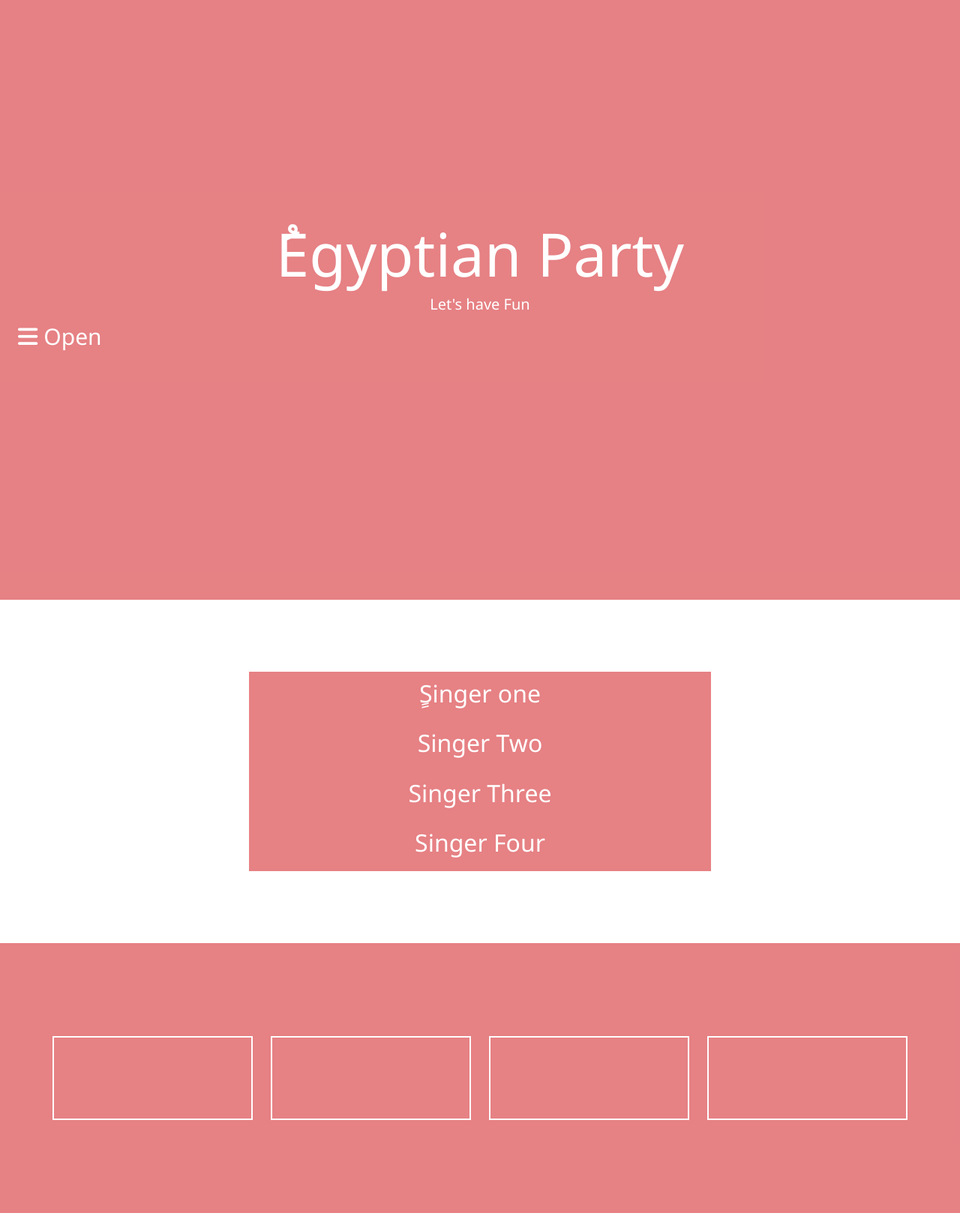
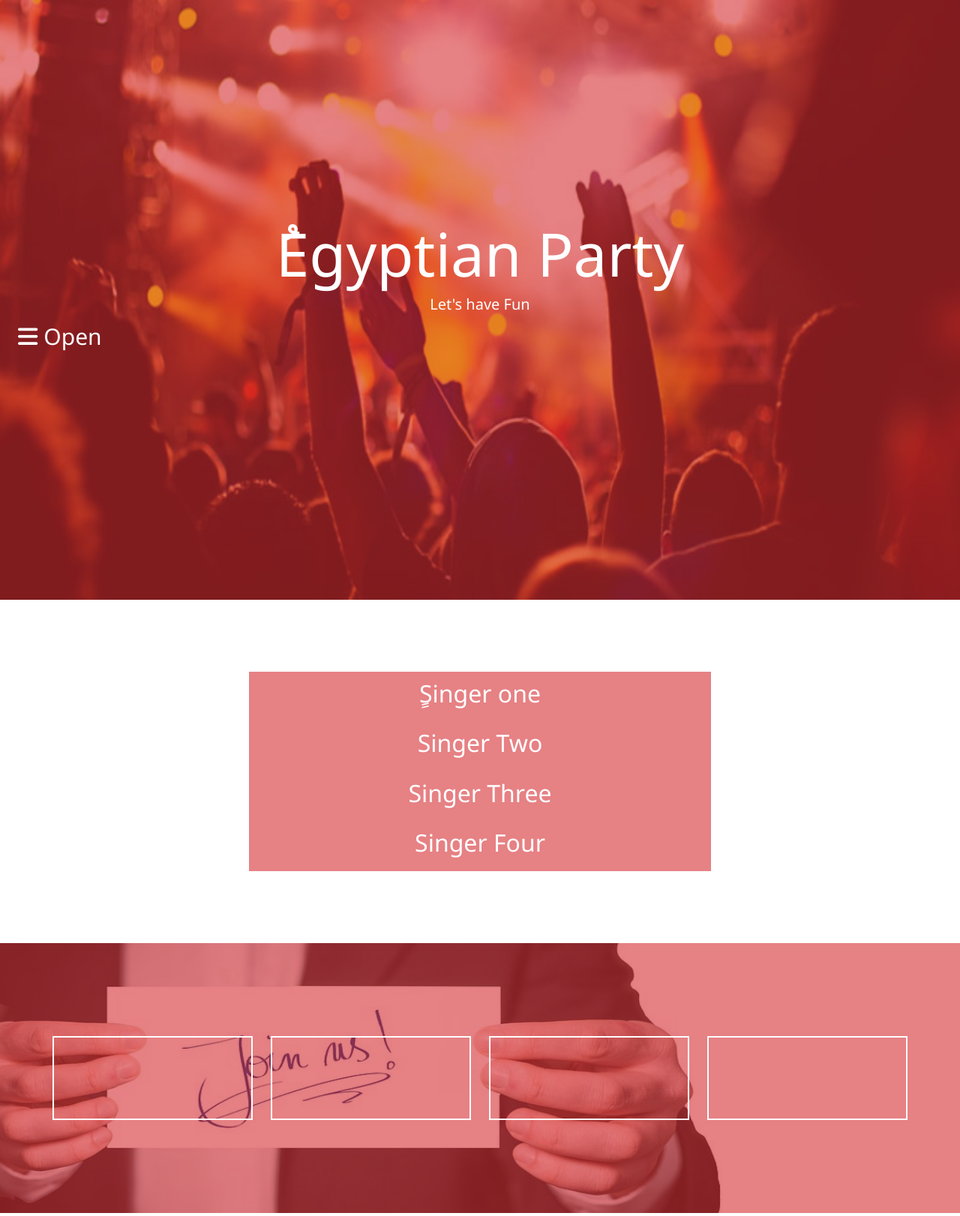
Before and after one commit to M0HamedAhmed0/EgyptianParty, a plain HTML site: page index.html in a window 1280 px wide. Shown: the top 1622 px of the page at 75% size. Drawn offline with Linux system fonts and the light colour scheme.

```diff
--- a/css/style.css
+++ b/css/style.css
@@ -41,7 +41,7 @@ li {
 }
 
 #Home {
-    background-image: url(../img/events-heavenly-header.jpg);
+    background-image: url(../images/events-heavenly-header.jpg);
     background-repeat: no-repeat;
     background-size: 100% 100%;
     background-position: center;
@@ -112,7 +112,7 @@ a {
 
 
 #Counter {
-    background-image: url(../img/invitation-2508607__340.jpg);
+    background-image: url(../images/invitation-2508607__340.jpg);
     background-repeat: no-repeat;
     background-size: 100% 100%;
     background-position: center;
```
Also changed, not shown: images/events-heavenly-header.jpg (renamed from imges/events-heavenly-header.jpg), images/invitation-2508607__340.jpg (renamed from imges/invitation-2508607__340.jpg).
